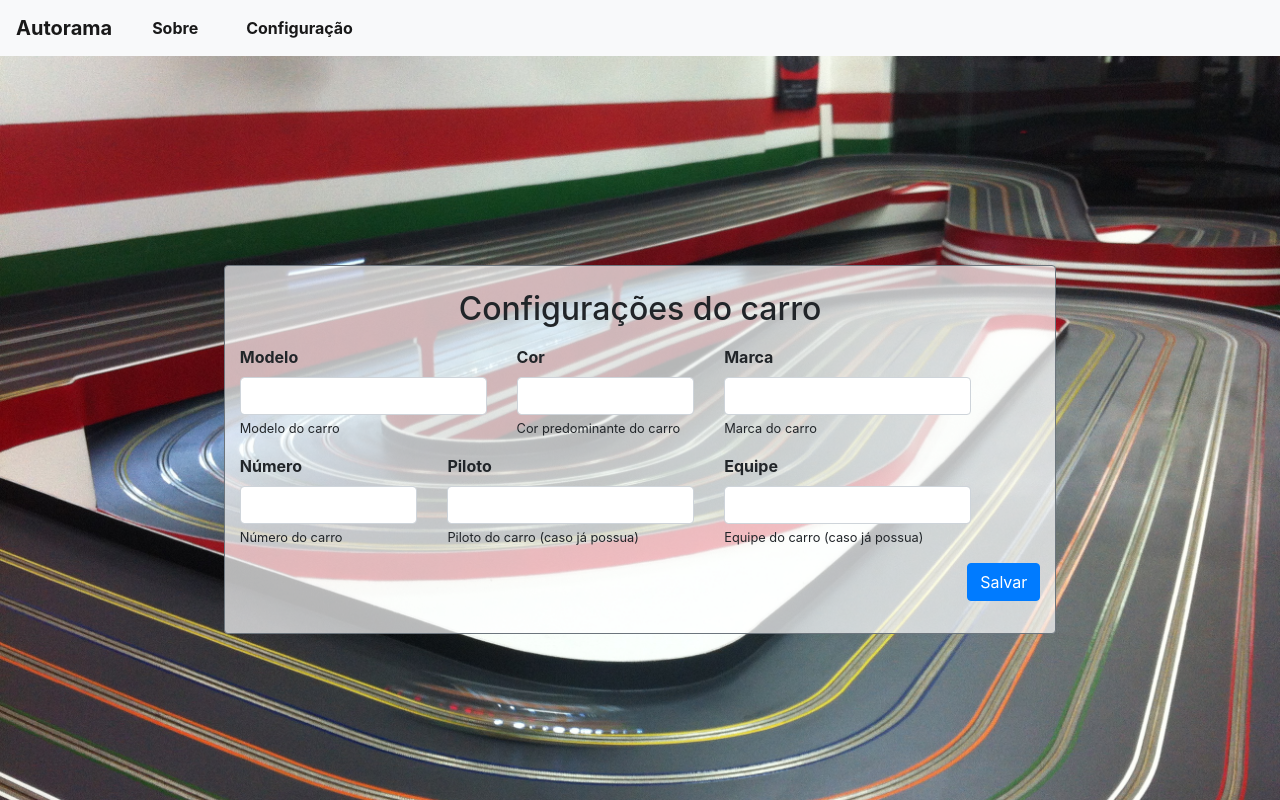
After one commit to AndersonCorreia/PBL-2020.1-Autorama, a Flask app: a page that uses templates/config/carro.html in a window 1280 px wide. The commit adds this page. Run offline with Flask 2, Linux system fonts and the light colour scheme; some libraries are stand-ins or nearby versions.

Commit message:
tela cadastro de carros

```diff
--- a/app.py
+++ b/app.py
@@ -14,6 +14,10 @@ def config():
 def configLeitor():
     return render_template('config/leitor.html')
 
+@app.route('/configuração/carro')
+def configCarro():
+    return render_template('config/carro.html')
+
 @app.route('/sobre')
 def about():
     return render_template('about.html')
--- /dev/null
+++ b/templates/config/carro.html
@@ -0,0 +1,43 @@
+{% extends 'base.html' %}
+{% block css %}
+    <link rel="stylesheet" href="/static/css/config.css">
+{% endblock %}
+
+{% block content %}
+    <h2 class="text-center mt-4">{% block title %}Configurações do carro{% endblock %}</h2>
+    <form method="POST" class="font-weight-bold mt-3 row">
+        <div class="form-group col-7 col-md-5 col-lg-4">
+            <label for="modelo">Modelo</label>
+            <input type="text" class="form-control" name="modelo" id="modelo" aria-describedby="modeloHelp">
+            <small class="form-text">Modelo do carro</small>
+        </div>
+        <div class="form-group col-5 col-md-3 col-lg-3">
+            <label for="cor">Cor</label>
+            <input type="text" class="form-control" name="cor" id="cor">
+            <small class="form-text">Cor predominante do carro</small>
+        </div>
+        <div class="form-group col-7 col-md-4 col-lg-4">
+            <label for="marca">Marca</label>
+            <input type="text" class="form-control" name="marca" id="marca">
+            <small class="form-text">Marca do carro</small>
+        </div>
+        <div class="form-group col-5 col-md-3 col-lg-3">
+            <label for="num">Número</label>
+            <input type="text" class="form-control" name="num" id="num">
+            <small class="form-text">Número do carro</small>
+        </div>
+        <div class="form-group col-7 col-md-5 col-lg-4">
+            <label for="piloto">Piloto</label>
+            <input type="text" class="form-control" name="piloto" id="piloto">
+            <small class="form-text">Piloto do carro (caso já possua)</small>
+        </div>
+        <div class="form-group col-5 col-md-4 col-lg-4">
+            <label for="equipe">Equipe</label>
+            <input type="text" class="form-control" name="equipe" id="equipe">
+            <small class="form-text">Equipe do carro (caso já possua)</small>
+        </div>
+        <div class="form-group col d-flex justify-content-end">
+            <button type="submit" class="btn btn-primary align-self-center">Salvar</button>
+        </div>
+    </form>
+{% endblock %}
--- a/templates/config/config.html
+++ b/templates/config/config.html
@@ -12,7 +12,7 @@
             <a class="btn btn-primary" configPartida>Configurar corrida</a>
         </div>
         <div class="col-12 col-md-6 btn-options">
-            <a class="btn btn-primary" cadastraCarro>Cadastrar carros</a>
+            <a href="{{ url_for('configCarro') }}" class="btn btn-primary" cadastraCarro>Cadastrar carros</a>
             <a class="btn btn-primary" cadastraEquipe>Cadastrar equipes</a>
             <a class="btn btn-primary" cadastraPiloto>Cadastrar pilotos</a>
         </div>
```
Also changed, not shown: 1 other file.
